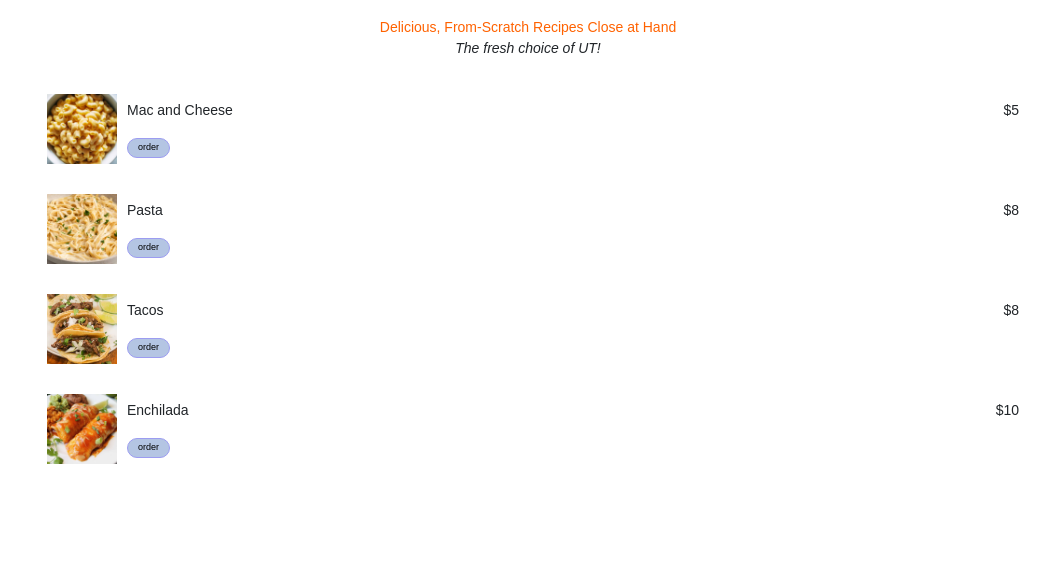
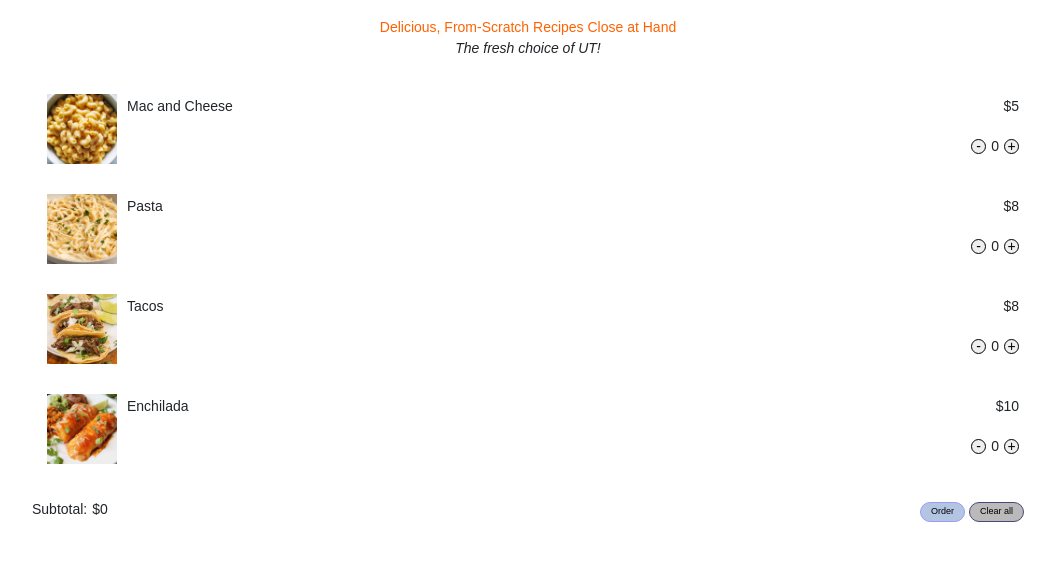
Before and after one commit to manish-bhandari/P1-intro-to-html-css, a plain HTML site: page index.html in a window 1280 px wide. Shown: the part 83-644 px from the top of the page, without its empty margins (112-1167 px from the left). Drawn offline with nearby package versions, Linux system fonts and the light colour scheme.

Commit message:
progress

```diff
--- a/index.html
+++ b/index.html
@@ -13,6 +13,7 @@
       integrity="sha384-GLhlTQ8iRABdZLl6O3oVMWSktQOp6b7In1Zl3/Jr59b6EGGoI1aFkw7cmDA6j6gD"
       crossorigin="anonymous"
     />
+    <script src="script.js"></script>
     <link rel="stylesheet" href="style.css" />
   </head>
   <!-- Implement from below -->
@@ -32,11 +33,15 @@
         </div>
         <div class="details-container">
           <div class="top-row">
-            <p>Mac and Cheese</p>
-            <p>$5</p>
+            <p class="name">Mac and Cheese</p>
+            <p>$<span class="cost">5</span></p>
           </div>
           <div class="bottom-row">
-            <button>order</button>
+            <div class="plus-minus-container">
+            <button class="minus increment">-</button>
+            <p class="quantity">0</p>
+            <button class="plus increment">+</button>
+            </div>
           </div>
         </div>
       </div>
@@ -48,11 +53,15 @@
         </div>
         <div class="details-container">
           <div class="top-row">
-            <p>Pasta</p>
-            <p>$8</p>
+            <p class="name">Pasta</p>
+            <p>$<span class="cost">8</span></p>
           </div>
           <div class="bottom-row">
-            <button>order</button>
+            <div class="plus-minus-container">
+            <button class="minus increment">-</button>
+            <p class="quantity">0</p>
+            <button class="plus increment">+</button>
+            </div>
           </div>
         </div>
       </div>
@@ -64,11 +73,15 @@
         </div>
         <div class="details-container">
           <div class="top-row">
-            <p>Tacos</p>
-            <p>$8</p>
+            <p class="name">Tacos</p>
+            <p>$<span class="cost">8</span></p>
           </div>
           <div class="bottom-row">
-            <button>order</button>
+            <div class="plus-minus-container">
+            <button class="minus increment">-</button>
+            <p class="quantity">0</p>
+            <button class="plus increment">+</button>
+            </div>
           </div>
         </div>
       </div>
@@ -80,14 +93,30 @@
         </div>
         <div class="details-container">
           <div class="top-row">
-            <p>Enchilada</p>
-            <p>$10</p>
+            <p class="name">Enchilada</p>
+            <p>$<span class="cost">10</span></p>
           </div>
           <div class="bottom-row">
-            <button>order</button>
+            <div class="plus-minus-container">
+            <button class="minus increment">-</button>
+            <p class="quantity">0</p>
+            <button class="plus increment">+</button>
+            </div>
           </div>
         </div>
       </div>
+      <div class="bottom">
+        <div class="subtotal-container">
+          <p style="margin-right:5px">Subtotal:</p>
+          <p> $<span class="total">5</span></p>
+        </div>
+        <div class="buttons-container">
+          <button class="buttn order">Order</button>
+          <button class="buttn clear">Clear all</button>
+
+        </div>
+      </div>
     </div>
+
   </body>
 </html>
--- /dev/null
+++ b/script.js
@@ -0,0 +1,39 @@
+document.addEventListener("DOMContentLoaded", function () {
+  const menuItems = document.querySelectorAll(".menu-item");
+  const totalElement = document.querySelector(".total");
+  let total = 0;
+
+  menuItems.forEach((item) => {
+    const quantity = item.querySelector(".quantity");
+    const cost = item.querySelector(".cost");
+    const plusButton = item.querySelector(".plus");
+    const minusButton = item.querySelector(".minus");
+
+    plusButton.addEventListener("click", () => {
+      quantity.textContent = Number(quantity.textContent) + 1;
+      total += Number(cost.textContent);
+      totalElement.textContent = total;
+    });
+
+    minusButton.addEventListener("click", () => {
+      if (Number(quantity.textContent) > 0) {
+        quantity.textContent = Number(quantity.textContent) - 1;
+        total -= Number(cost.textContent);
+        totalElement.textContent = total;
+      }
+    });
+
+    total += Number(quantity.textContent) * Number(cost.textContent);
+  });
+
+  totalElement.textContent = total;
+  const clearButton = document.querySelector(".buttn.clear");
+  clearButton.addEventListener("click", () => {
+    menuItems.forEach((item) => {
+      const quantity = item.querySelector(".quantity");
+      quantity.innerHTML = 0;
+    });
+    totalElement.innerHTML = 0;
+    total = 0;
+  });
+});
--- a/style.css
+++ b/style.css
@@ -66,10 +66,69 @@ body {
   height: 70px;
 }
 
-button {
+.bottom-row{
+  display: flex;
+  justify-content: end;
+}
+
+.bottom-row p {
+  margin: 0;
+  padding: 5px;
+}
+.plus-minus-container{
+  display: flex;
+  flex-direction: row;
+  justify-content: center;
+  align-items: center;
+}
+
+.increment{
+  border-radius: 50%;
+  width: 15px;
+  height: 15px;
+  justify-content: center;
+  align-items: center;
+  text-align: center;
+  display: flex;
+  border: solid 1px black;
+}
+
+
+.bottom{
+  display: flex;
+  margin-top: 20px;
+  width: 100%;
+  flex-direction: row;
+  justify-content: space-between;
+}
+
+.bottom .subtotal-container{
+  display: flex;
+  flex-direction: row;
+}
+
+.bottom .buttn{
   border: 1px solid rgb(156, 156, 241);
   padding: 2px 10px;
   background-color: rgb(180, 197, 227);
   border-radius: 20px;
   font-size: 9px;
 }
+
+.bottom .buttn.order{
+  border: 1px solid rgb(156, 156, 241);
+  background-color: rgb(180, 197, 227);
+}
+
+.bottom .buttn.clear{
+  border: 1px solid rgb(73, 73, 119);
+  background-color: rgb(187, 185, 185);
+}
+
+/* button {
+  border: 1px solid rgb(156, 156, 241);
+  padding: 2px 10px;
+  background-color: rgb(180, 197, 227);
+  border-radius: 20px;
+  font-size: 9px;
+} */
```
